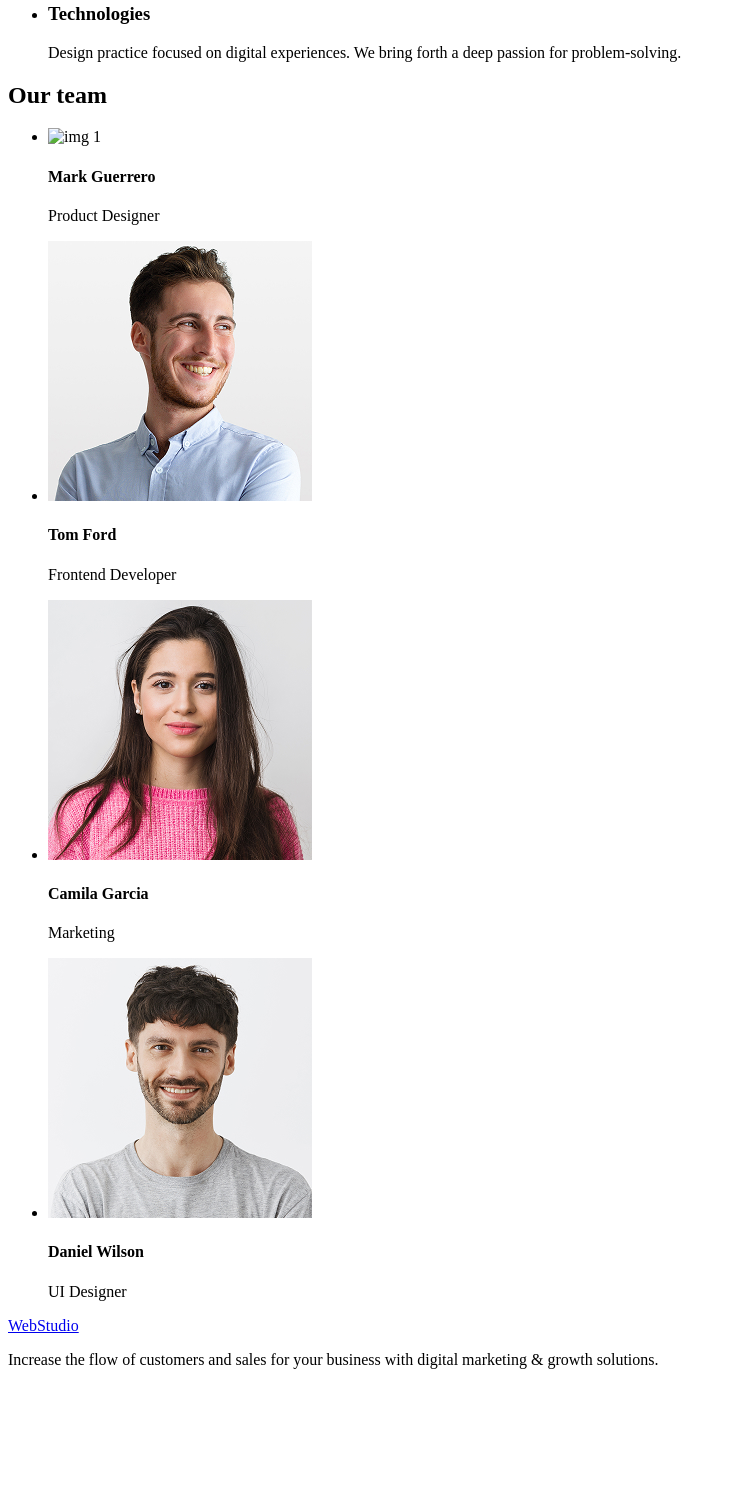
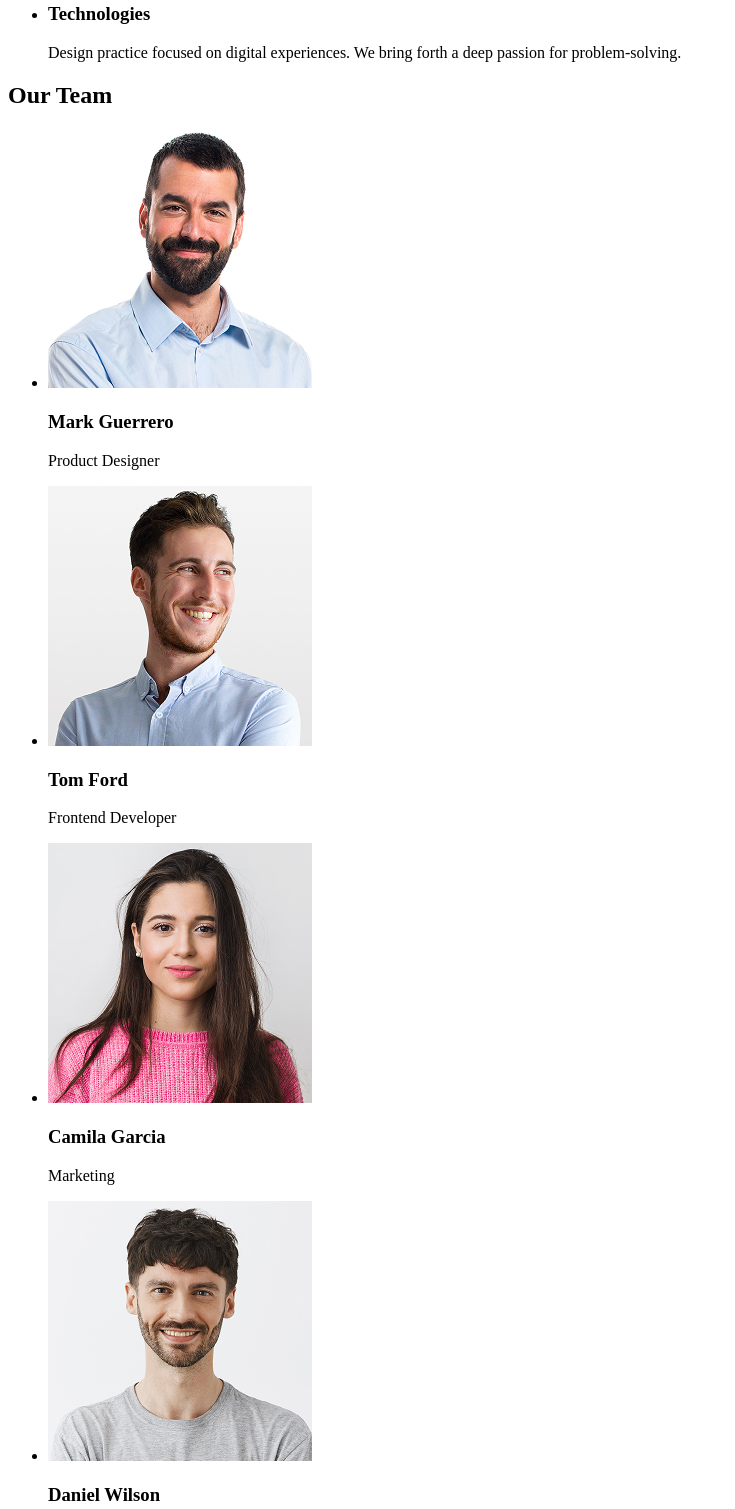
Before and after one commit to dianakorniiash/goit-markup-hw-01, a plain HTML site: page index.html in a window 1280 px wide. Shown: the part 532-2041 px from the top of the page, without its empty margins (0-735 px from the left). Before the commit the page ends 1917 px from the top, so only its background shows below. Drawn offline with Linux system fonts and the light colour scheme.

Commit message:
updateindex list

```diff
--- a/index.html
+++ b/index.html
@@ -35,7 +35,7 @@
     <main>
       <section>
         <h1>Effective Solutions for Your Business</h1>
-        <button type="button">Order service</button>
+        <button type="button">Order Service</button>
       </section>
       <section>
         <h2>Features</h2>
@@ -71,16 +71,16 @@
         </ul>
       </section>
       <section>
-        <h2>Our team</h2>
+        <h2>Our Team</h2>
         <ul>
           <li>
             <img
-              src="./images/img 1.jpg"
+              src="./images/img_1.jpg"
               alt="img 1"
               width="264"
               height="260"
             />
-            <h4>Mark Guerrero</h4>
+            <h3>Mark Guerrero</h3>
             <p>Product Designer</p>
           </li>
           <li>
@@ -90,7 +90,7 @@
               width="264"
               height="260"
             />
-            <h4>Tom Ford</h4>
+            <h3>Tom Ford</h3>
             <p>Frontend Developer</p>
           </li>
           <li>
@@ -100,7 +100,7 @@
               width="264"
               height="260"
             />
-            <h4>Camila Garcia</h4>
+            <h3>Camila Garcia</h3>
             <p>Marketing</p>
           </li>
           <li>
@@ -110,7 +110,7 @@
               width="264"
               height="260"
             />
-            <h4>Daniel Wilson</h4>
+            <h3>Daniel Wilson</h3>
             <p>UI Designer</p>
           </li>
         </ul>
```
Also changed, not shown: 1 other file.
